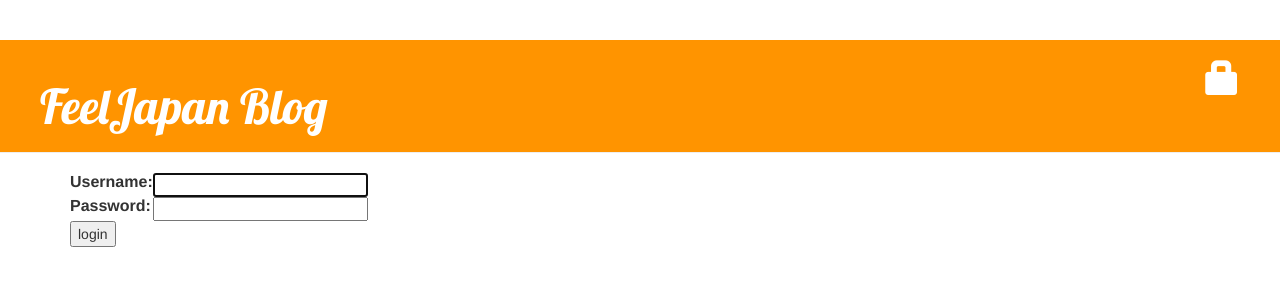
After one commit to harada83/feeljapan, a Django app: page /accounts/login/ in a window 1280 px wide. The commit adds this page. Shown: the top 300 px of the page. Run offline with Django 3.2, Linux system fonts and the light colour scheme; some libraries are stand-ins or nearby versions.

Commit message:
Added some secure fitures on the site.

```diff
--- a/blog/templates/blog/base.html
+++ b/blog/templates/blog/base.html
@@ -8,9 +8,28 @@
             <link rel="stylesheet" href="//maxcdn.bootstrapcdn.com/bootstrap/3.2.0/css/bootstrap-theme.min.css">
         </head>
         <body>
+
+<!--        <nav class="navbar navbar-default">
+          <div class="container-fluid">
+              <div class="navbar-header">
+                    <a class="navbar-brand" href="#">WebSiteName</a>
+              </div>
+                  <ul class="nav navbar-nav">
+                       <li class="active"><a href="#">Home</a></li>
+                       <li><a href="#">Page 1</a></li>
+                       <li><a href="#">Page 2</a></li>
+                       <li><a href="#">Page 3</a></li>
+                 </ul>
+              </div>
+              </nav> -->
+
             <div class="page-header">
                 {% if user.is_authenticated %}
                     <a href="{% url 'post_new' %}" class="top-menu"><span class="glyphicon glyphicon-plus"></span></a>
+                    <a href="{% url 'post_draft_list' %}" class="top-menu"><span class="glyphicon glyphicon-edit"></span></a>
+                    <p class="top-menu">Hello {{ user.username }} <small>(<a href="{% url 'logout' %}">Log out</a>)</small></p>
+                {% else %}
+                    <a href="{% url 'login' %}" class="top-menu"><span class="glyphicon glyphicon-lock"></span></a>
                 {% endif %}
                 <h1><a href="/">FeelJapan Blog</a></h1>
             </div>
--- /dev/null
+++ b/blog/templates/registration/login.html
@@ -0,0 +1,24 @@
+{% extends "blog/base.html" %}
+
+{% block content %}
+    {% if form.errors %}
+        <p>Your username and password didn't match. Please try again.</p>
+    {% endif %}
+
+    <form method="post" action="{% url 'login' %}">
+    {% csrf_token %}
+        <table>
+        <tr>
+            <td>{{ form.username.label_tag }}</td>
+            <td>{{ form.username }}</td>
+        </tr>
+        <tr>
+            <td>{{ form.password.label_tag }}</td>
+            <td>{{ form.password }}</td>
+        </tr>
+        </table>
+
+        <input type="submit" value="login" />
+        <input type="hidden" name="next" value="{{ next }}" />
+    </form>
+{% endblock %}
--- a/blog/urls.py
+++ b/blog/urls.py
@@ -6,4 +6,7 @@ urlpatterns = [
     url(r'^post/(?P<pk>[0-9]+)/$', views.post_detail, name='post_detail'),
     url(r'^post/new/$', views.post_new, name='post_new'),
     url(r'^post/(?P<pk>[0-9]+)/edit/$', views.post_edit, name='post_edit'),
+    url(r'^drafts/$', views.post_draft_list, name='post_draft_list'),
+    url(r'^post/(?P<pk>\d+)/publish/$', views.post_publish, name='post_publish'),
+    url(r'^post/(?P<pk>\d+)/remove/$', views.post_remove, name='post_remove'),
 ]
--- a/mysite/settings.py
+++ b/mysite/settings.py
@@ -102,3 +102,5 @@ USE_TZ = True
 
 STATIC_URL = '/static/'
 STATIC_ROOT = os.path.join(BASE_DIR, 'static')
+
+LOGIN_REDIRECT_URL = '/'
--- a/mysite/urls.py
+++ b/mysite/urls.py
@@ -1,5 +1,7 @@
 from django.conf.urls import include, url
 from django.contrib import admin
+
+from django.contrib.auth import views
 
 urlpatterns = [
     # Examples:
@@ -7,5 +9,7 @@ urlpatterns = [
     # url(r'^blog/', include('blog.urls')),
 
     url(r'^admin/', include(admin.site.urls)),
+    url(r'^accounts/login/$', views.login, name='login'),
+    url(r'^accounts/logout/$', views.logout, name='logout', kwargs={'next_page': '/'}),
     url(r'', include('blog.urls')),
 ]
```
Also changed, not shown: blog/templates/blog/post_detail.html (+8 -1 lines), blog/templates/blog/post_draft_list.html (added, +11 -0 lines), blog/views.py (+23 -2 lines), Header.JPG (added).
